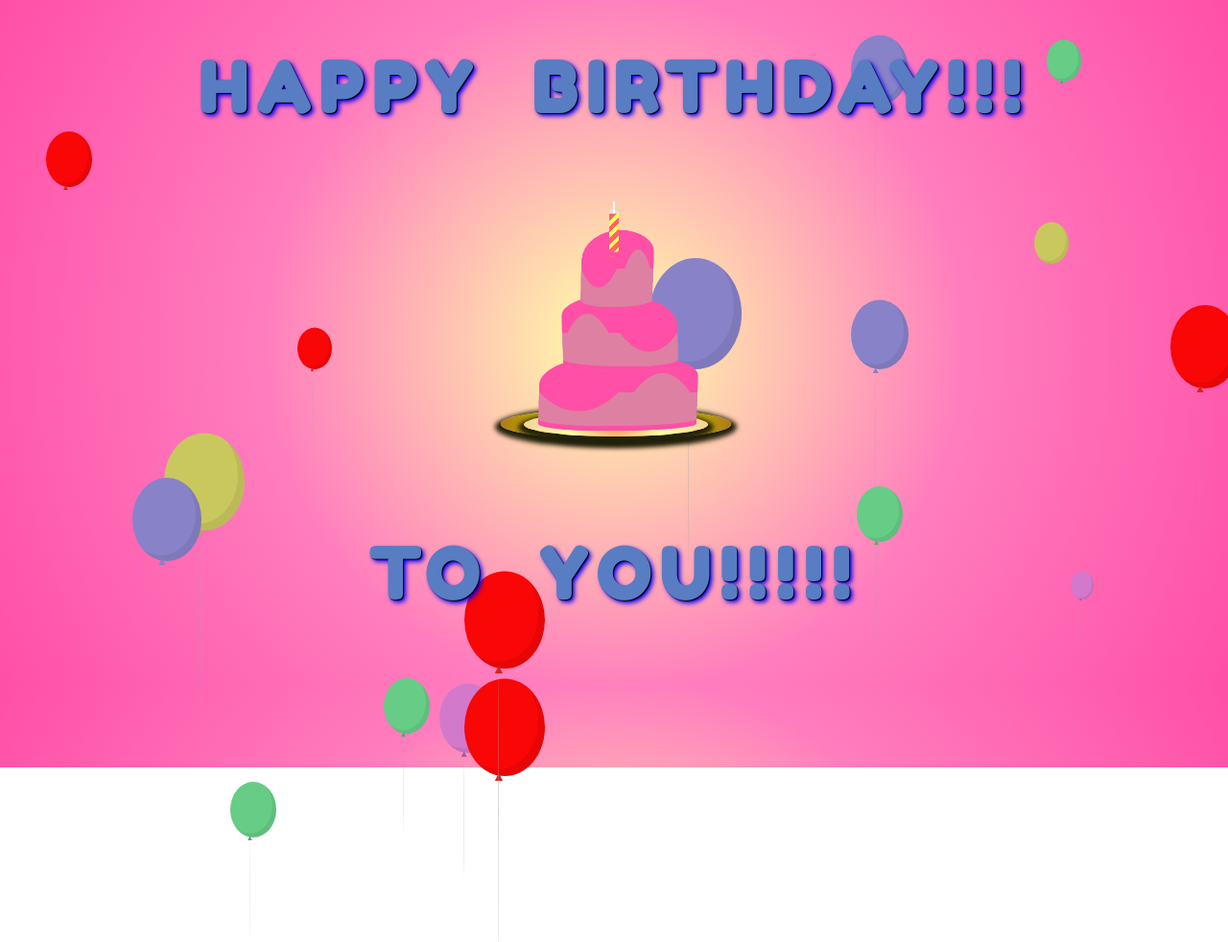
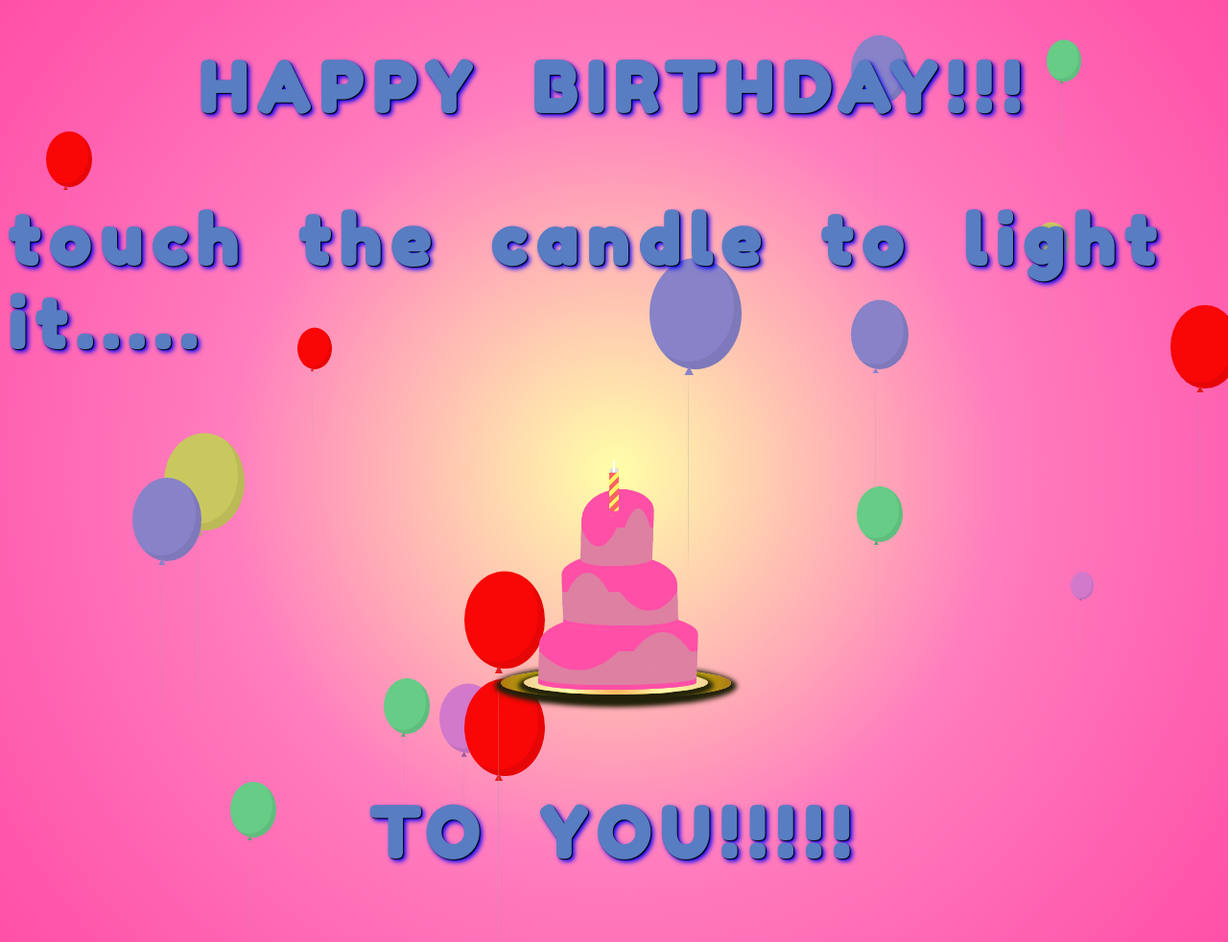
Before and after one commit to KarinPR/CSS-Art-my-project, a plain HTML site: page index.html in a window 1280 px wide. Shown: the whole page at 96% size. Before the commit the page ends 800 px from the top, so only its background shows below. Drawn offline with Linux system fonts and the light colour scheme.

Commit message:
add title for candle

```diff
--- a/index.html
+++ b/index.html
@@ -8,6 +8,7 @@
 </head>
 <body>
 	<h1 class="happy">HAPPY BIRTHDAY!!!</h1>
+	<h3 class="happy"> touch the candle to light it.....</h3>
 <!-- Begin Image -->
 <div class="box">
 <!-- 		<div class="candles">
```
